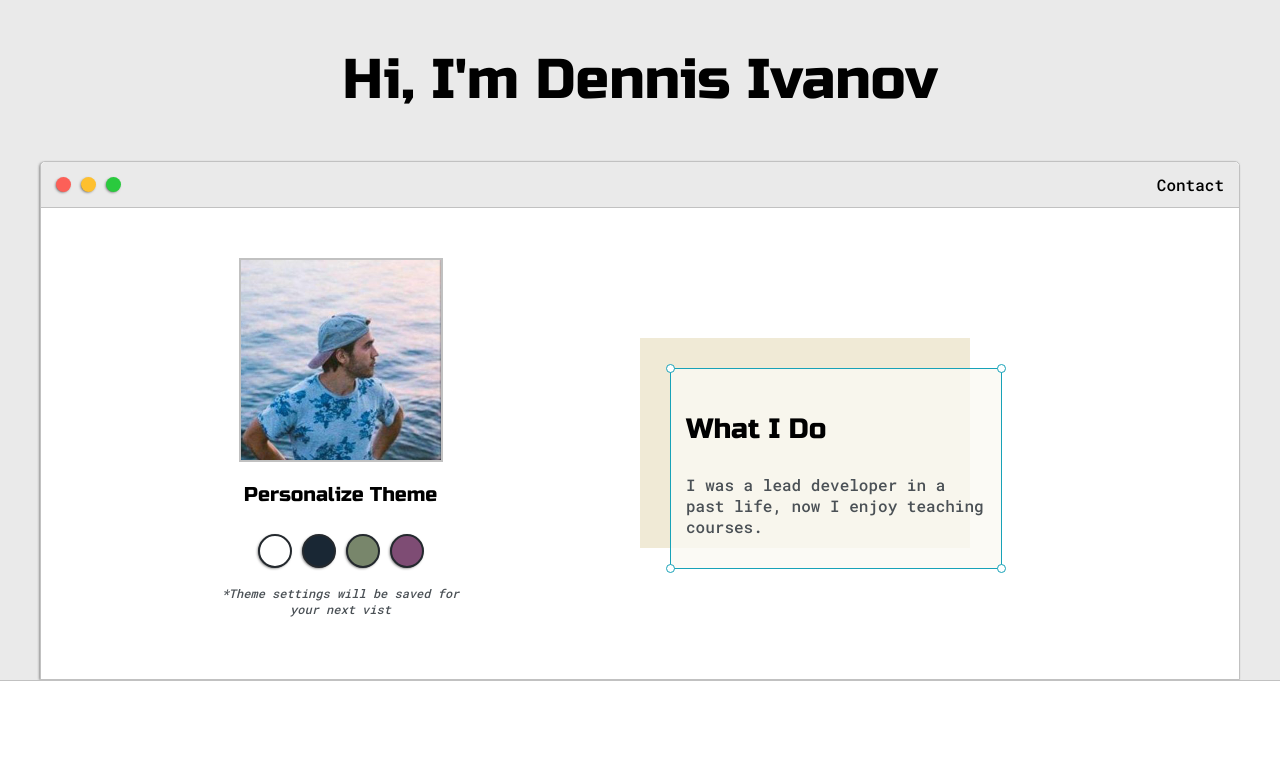
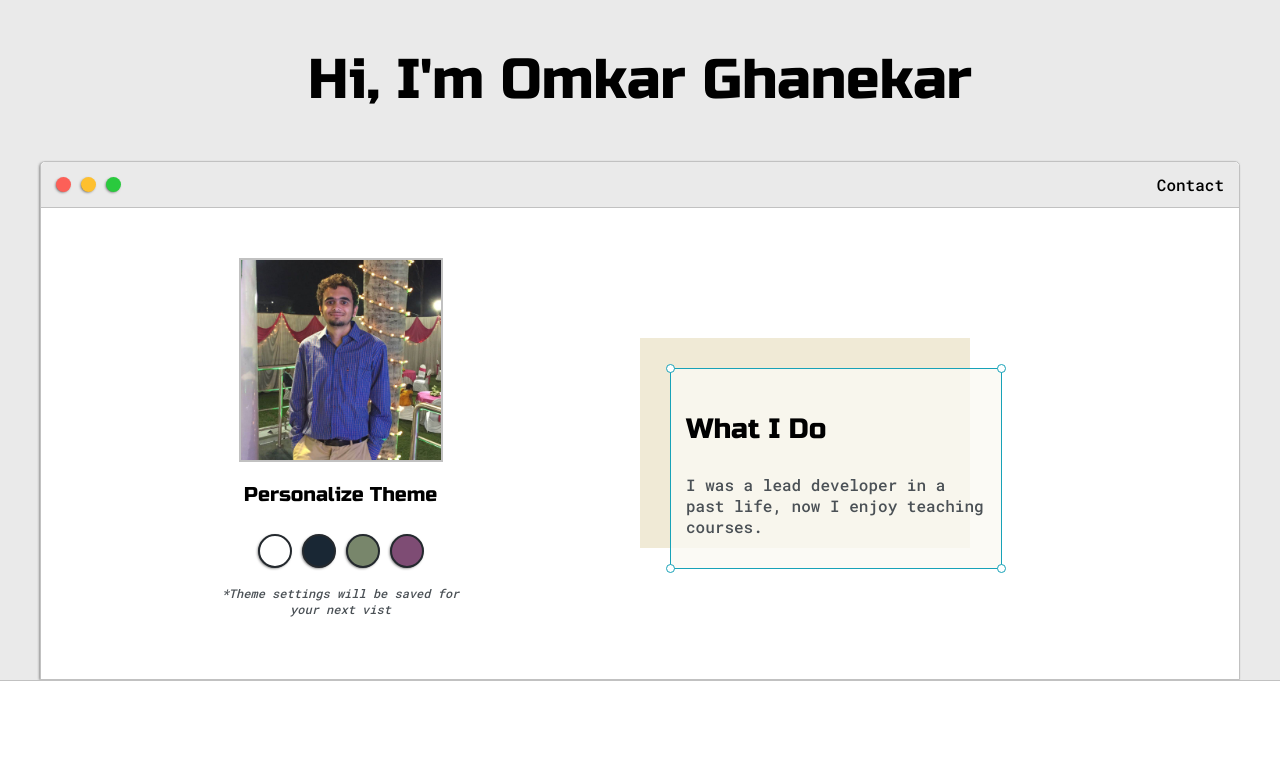
Before and after one commit to omkarghanekar95/personal-website, a plain HTML site: page index.html in a window 1280 px wide. Shown: the top 760 px of the page. Drawn offline with Linux system fonts and the light colour scheme.

Commit message:
basic test

```diff
--- a/index.html
+++ b/index.html
@@ -18,7 +18,7 @@
 	<section class="s1">
 		<div class="main-container">
 			<div class="greeting-wrapper">
-				<h1>Hi, I'm Dennis Ivanov</h1>
+				<h1>Hi, I'm Omkar Ghanekar</h1>
 			</div>
 
 
@@ -42,7 +42,7 @@
 				</div>
 
 				<div class="left-column">
-					<img id="profile_pic" src="images/Dennis.jpg">
+					<img id="profile_pic" src="images/Omkar.jpeg">
 					<h5 style="text-align: center;line-height: 0;">Personalize Theme</h5>
 
 					<div id="theme-options-wrapper">
```
